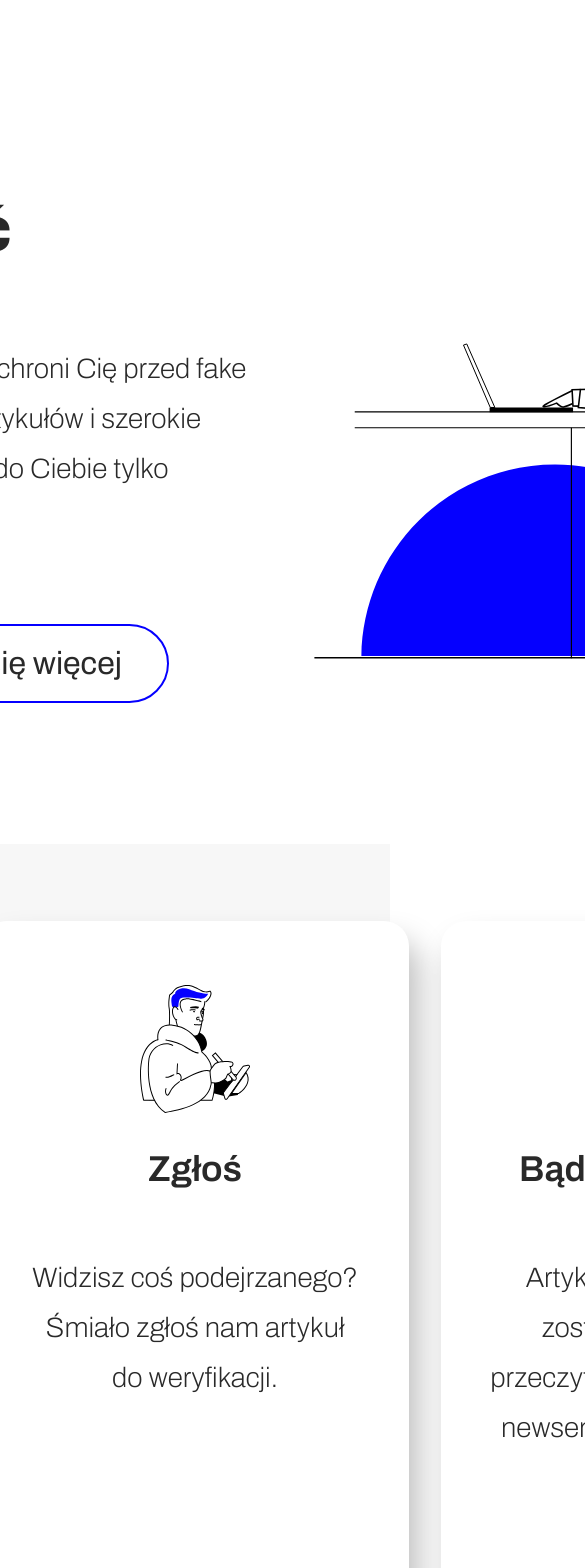
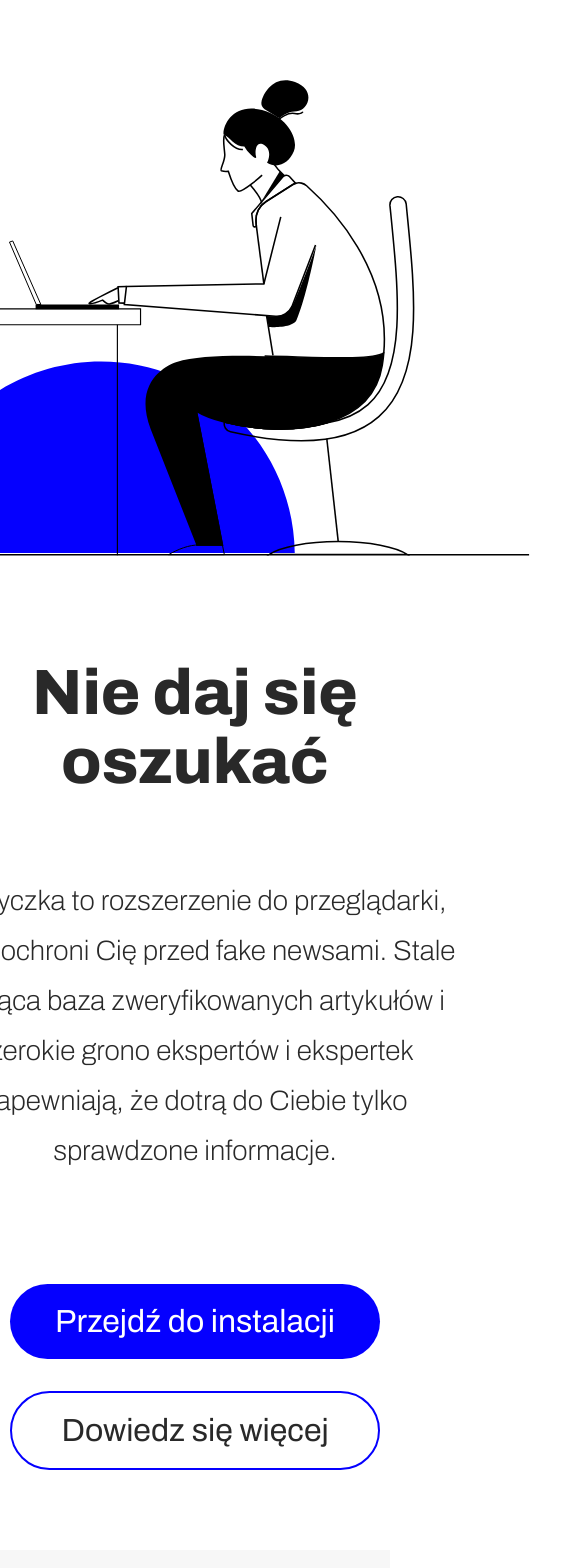
Before and after one commit to CodersCamp2021-HK/CodersCamp2021.Hackathon, a Next.js app in the folder packages/website/: page / in a window 390 px wide. Shown: the top 1568 px of the page, 585 px wide, since content can reach past the window. Built offline with nearby package versions, Linux system fonts and the light colour scheme.

Commit message:
feat(website): add basic responsiveness to Home page

```diff
--- a/packages/website/styles/Home.module.css
+++ b/packages/website/styles/Home.module.css
@@ -3,8 +3,8 @@
   flex-direction: column;
   justify-content: center;
   align-items: center;
-  width: 100%;
   height: 100vh;
+  padding: 5rem 0;
 }
 
 .heroContainer {
@@ -12,11 +12,15 @@
   gap: 3rem;
   justify-content: center;
   align-items: center;
-  width: 100.875rem;
+}
+
+.heroLeftContainer {
+  display: flex;
+  flex-direction: column;
+  width: 50%;
 }
 
 .heroTextContainer {
-  width: 53.75rem;
   margin-bottom: 5rem;
 }
 
@@ -82,7 +86,7 @@
 }
 
 .whyTextContainer {
-  width: 57.5rem;
+  width: 50%;
 }
 
 .whyImage {
@@ -171,3 +175,36 @@
   height: 20rem;
   resize: none;
 }
+
+@media (max-width: 1700px) {
+  .section {
+    height: auto;
+  }
+
+  .heroContainer,
+  .whyContainer,
+  .cardsContainer,
+  .logosContainer,
+  .contactWrapper {
+    flex-direction: column;
+  }
+
+  .heroLeftContainer {
+    align-items: center;
+    text-align: center;
+    width: 80%;
+    order: 2;
+  }
+
+  .heroImage {
+    order: 1;
+  }
+
+  .heroButtons {
+    flex-direction: column;
+  }
+
+  .logosContainer {
+    margin: 6rem 0;
+  }
+}
```
